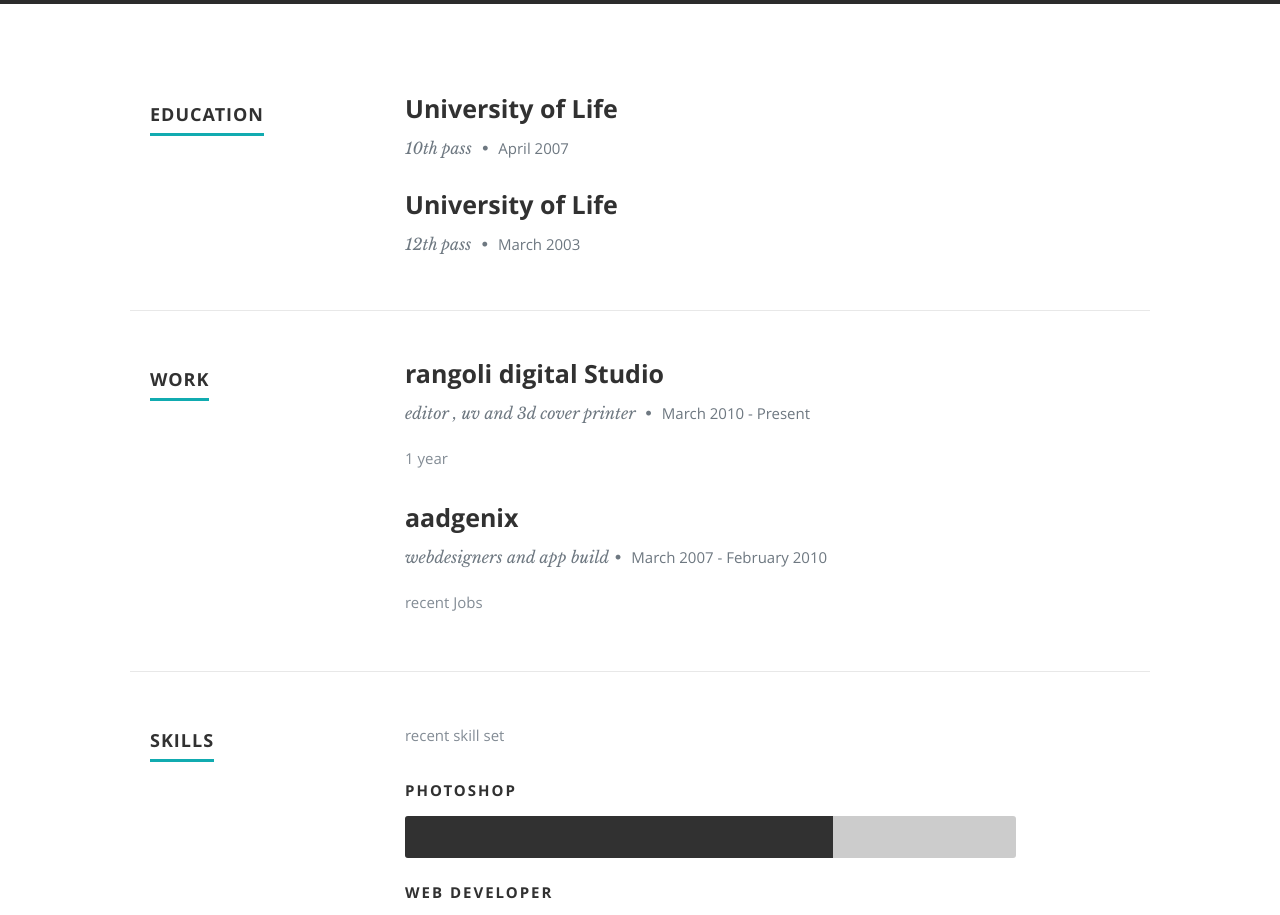
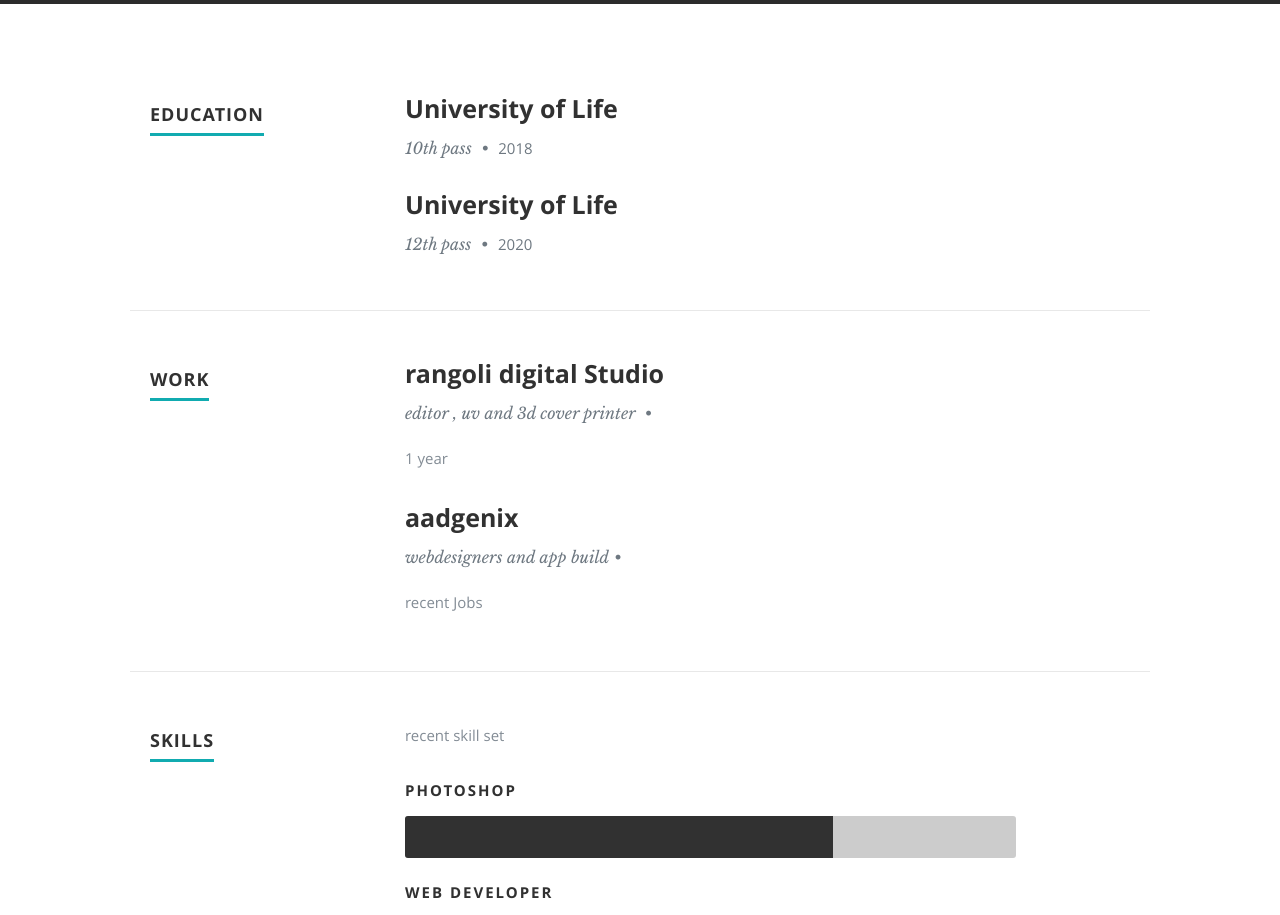
Before and after one commit to Sukh-shopin/resume, a plain HTML site: page index.html in a window 1280 px wide. Shown: the part 1240-2155 px from the top of the page. Drawn offline with nearby package versions, Linux system fonts and the light colour scheme.

Commit message:
Add files via upload

```diff
--- a/index.html
+++ b/index.html
@@ -149,7 +149,7 @@
                <div class="twelve columns">
 
                   <h3>University of Life</h3>
-                  <p class="info">10th pass <span>&bull;</span> <em class="date">April 2007</em></p>
+                  <p class="info">10th pass <span>&bull;</span> <em class="date">2018</em></p>
 
                   <p>
 
@@ -164,7 +164,7 @@
                <div class="twelve columns">
 
                   <h3>University of Life</h3>
-                  <p class="info">12th pass <span>&bull;</span> <em class="date">March 2003</em></p>
+                  <p class="info">12th pass <span>&bull;</span> <em class="date">2020</em></p>
 
                   <p>
 
@@ -194,7 +194,7 @@
                <div class="twelve columns">
 
                   <h3>rangoli digital Studio</h3>
-                  <p class="info">editor , uv and 3d cover printer <span>&bull;</span> <em class="date">March 2010 - Present</em></p>
+                  <p class="info">editor , uv and 3d cover printer <span>&bull;</span> <em class="date"></em></p>
 
                   <p>
                  1 year
@@ -209,7 +209,7 @@
                <div class="twelve columns">
 
                   <h3>aadgenix</h3>
-                  <p class="info">webdesigners and app build<span>&bull;</span> <em class="date">March 2007 - February 2010</em></p>
+                  <p class="info">webdesigners and app build<span>&bull;</span> <em class="date"></em></p>
 
                   <p>
                   recent Jobs
```
